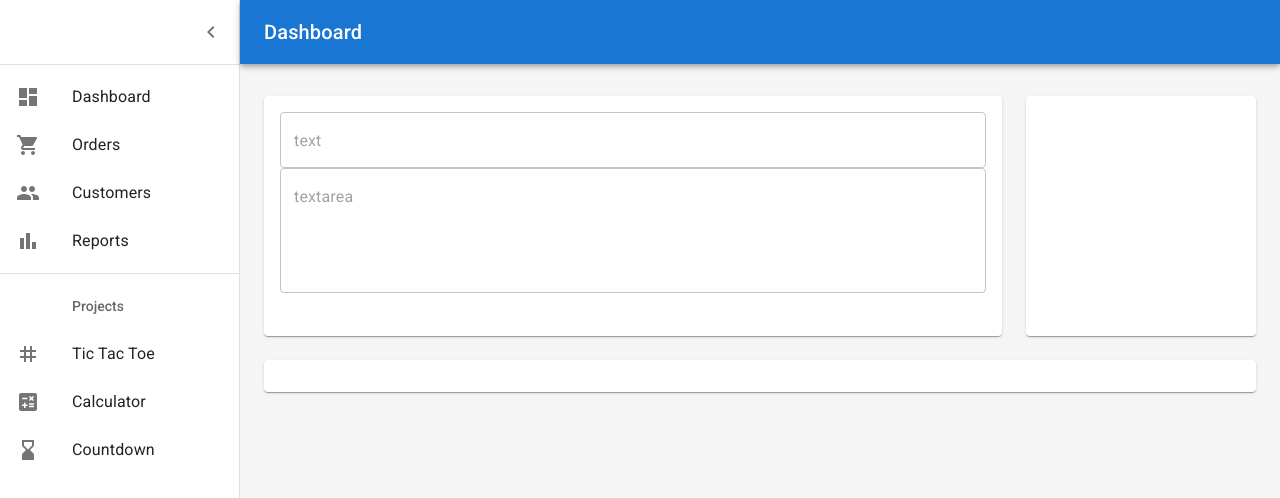
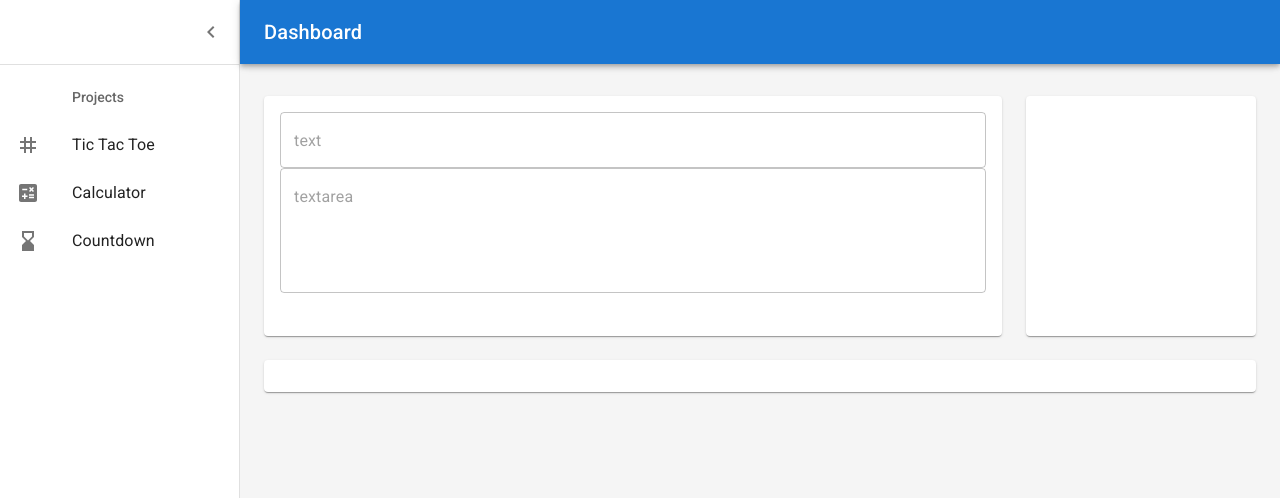
Before and after one commit to DvirMon/React-Workspace, a Next.js app: page / in a window 1280 px wide. Shown: the top 498 px of the page. Built offline with nearby package versions, Linux system fonts and the light colour scheme.

Commit message:
comment main main Project navigation

```diff
--- a/src/app/ui/layout/Drawer.tsx
+++ b/src/app/ui/layout/Drawer.tsx
@@ -62,8 +62,8 @@ export default function AppDrawer({
       </Toolbar>
       <Divider />
       <List component="nav">
-        {mainListItems}
-        <Divider sx={{ my: 1 }} />
+        {/* {mainListItems}
+        <Divider sx={{ my: 1 }} /> */}
         {secondaryListItems}
       </List>
     </Drawer>
```
